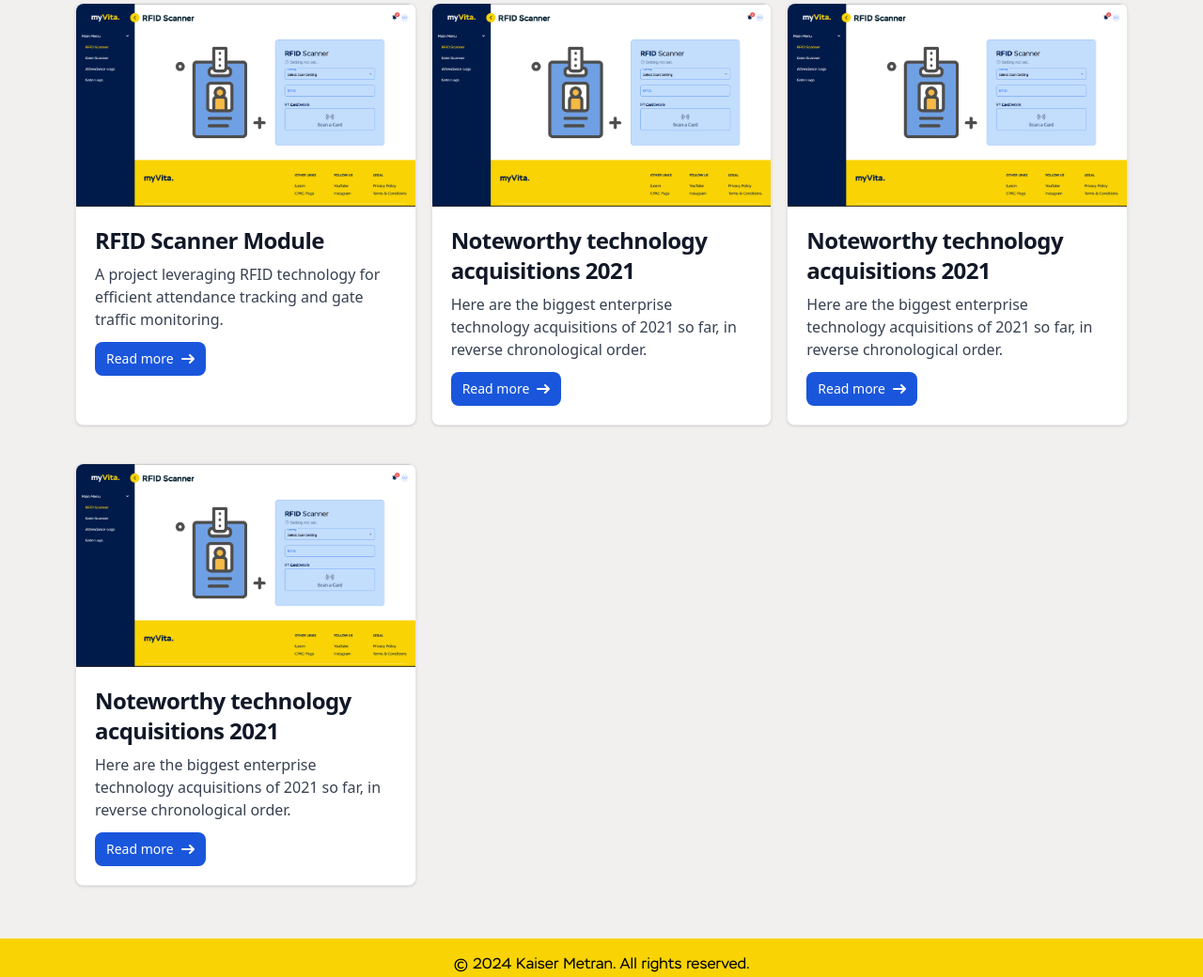
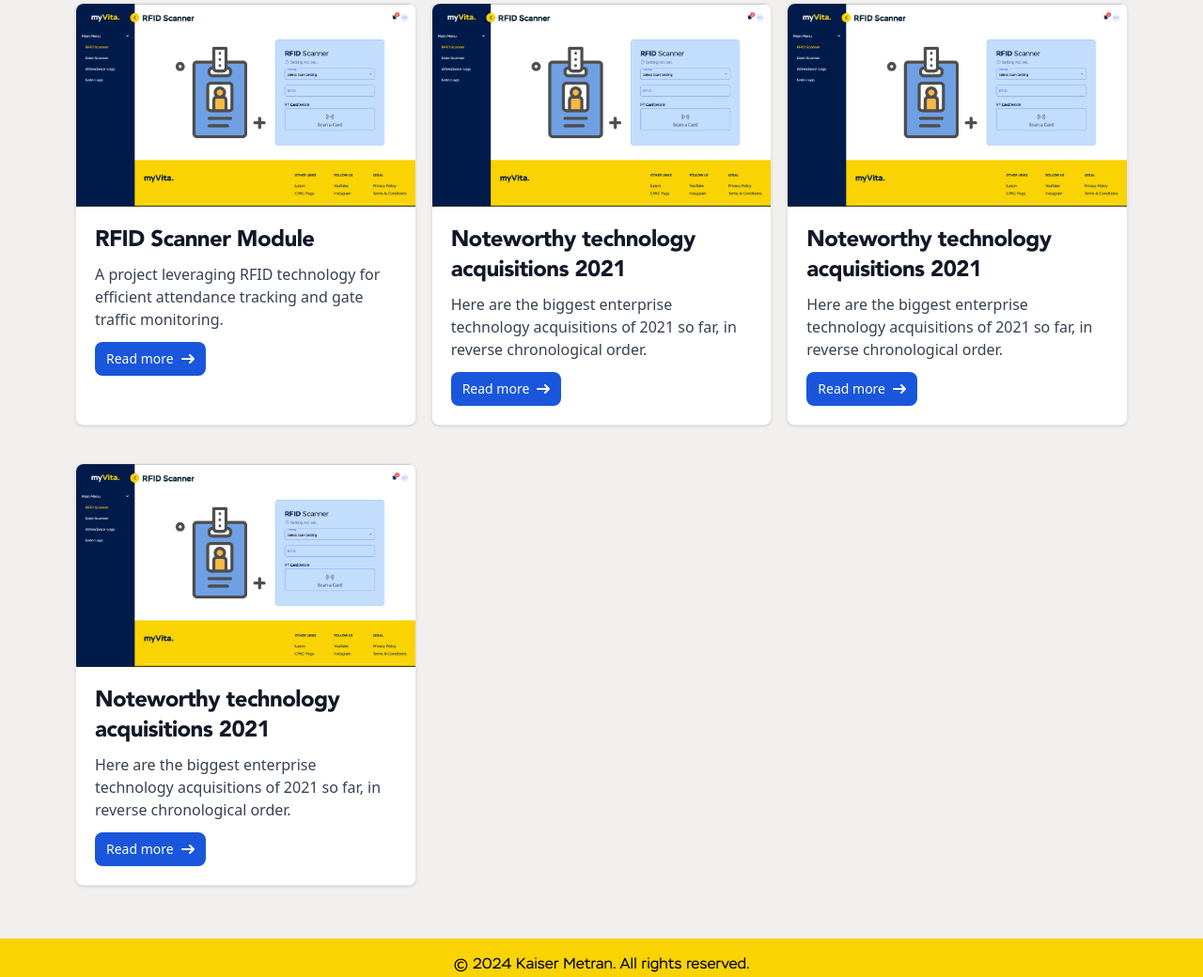
Before and after one commit to skyezer/skyezer.github.io, a plain HTML site: page index.html in a window 1280 px wide. Shown: the part 4705-5745 px from the top of the page at 94% size. Drawn offline with nearby package versions, Linux system fonts and the light colour scheme.

Commit message:
font change

```diff
--- a/index.html
+++ b/index.html
@@ -466,7 +466,7 @@
               </a>
               <div class="p-5">
                   <a href="./pages/rfid-module.html">
-                      <h5 class="mb-2 text-2xl font-bold tracking-tight text-gray-900 dark:text-white">RFID Scanner Module</h5>
+                      <h5 class="mb-2 text-2xl font-avenir tracking-tight text-gray-900 dark:text-white">RFID Scanner Module</h5>
                   </a>
                   <p class="mb-3 font-normal text-gray-700 dark:text-gray-400">A project leveraging RFID technology for efficient attendance tracking and gate traffic monitoring.</p>
                   <a href="./pages/rfid-module.html" class="inline-flex items-center px-3 py-2 text-sm font-medium text-center text-white bg-blue-700 rounded-lg hover:bg-blue-800 focus:ring-4 focus:outline-none focus:ring-blue-300 dark:bg-blue-600 dark:hover:bg-blue-700 dark:focus:ring-blue-800">
@@ -483,7 +483,7 @@
               </a>
               <div class="p-5">
                   <a href="#">
-                      <h5 class="mb-2 text-2xl font-bold tracking-tight text-gray-900 dark:text-white">Noteworthy technology acquisitions 2021</h5>
+                      <h5 class="mb-2 text-2xl font-avenir tracking-tight text-gray-900 dark:text-white">Noteworthy technology acquisitions 2021</h5>
                   </a>
                   <p class="mb-3 font-normal text-gray-700 dark:text-gray-400">Here are the biggest enterprise technology acquisitions of 2021 so far, in reverse chronological order.</p>
                   <a href="#" class="inline-flex items-center px-3 py-2 text-sm font-medium text-center text-white bg-blue-700 rounded-lg hover:bg-blue-800 focus:ring-4 focus:outline-none focus:ring-blue-300 dark:bg-blue-600 dark:hover:bg-blue-700 dark:focus:ring-blue-800">
@@ -500,7 +500,7 @@
               </a>
               <div class="p-5">
                   <a href="#">
-                      <h5 class="mb-2 text-2xl font-bold tracking-tight text-gray-900 dark:text-white">Noteworthy technology acquisitions 2021</h5>
+                      <h5 class="mb-2 text-2xl font-avenir tracking-tight text-gray-900 dark:text-white">Noteworthy technology acquisitions 2021</h5>
                   </a>
                   <p class="mb-3 font-normal text-gray-700 dark:text-gray-400">Here are the biggest enterprise technology acquisitions of 2021 so far, in reverse chronological order.</p>
                   <a href="#" class="inline-flex items-center px-3 py-2 text-sm font-medium text-center text-white bg-blue-700 rounded-lg hover:bg-blue-800 focus:ring-4 focus:outline-none focus:ring-blue-300 dark:bg-blue-600 dark:hover:bg-blue-700 dark:focus:ring-blue-800">
@@ -517,7 +517,7 @@
               </a>
               <div class="p-5">
                   <a href="#">
-                      <h5 class="mb-2 text-2xl font-bold tracking-tight text-gray-900 dark:text-white">Noteworthy technology acquisitions 2021</h5>
+                      <h5 class="mb-2 text-2xl font-avenir tracking-tight text-gray-900 dark:text-white">Noteworthy technology acquisitions 2021</h5>
                   </a>
                   <p class="mb-3 font-normal text-gray-700 dark:text-gray-400">Here are the biggest enterprise technology acquisitions of 2021 so far, in reverse chronological order.</p>
                   <a href="#" class="inline-flex items-center px-3 py-2 text-sm font-medium text-center text-white bg-blue-700 rounded-lg hover:bg-blue-800 focus:ring-4 focus:outline-none focus:ring-blue-300 dark:bg-blue-600 dark:hover:bg-blue-700 dark:focus:ring-blue-800">
```
Also changed, not shown: pages/rfid-module.html (+1 -1 lines).
